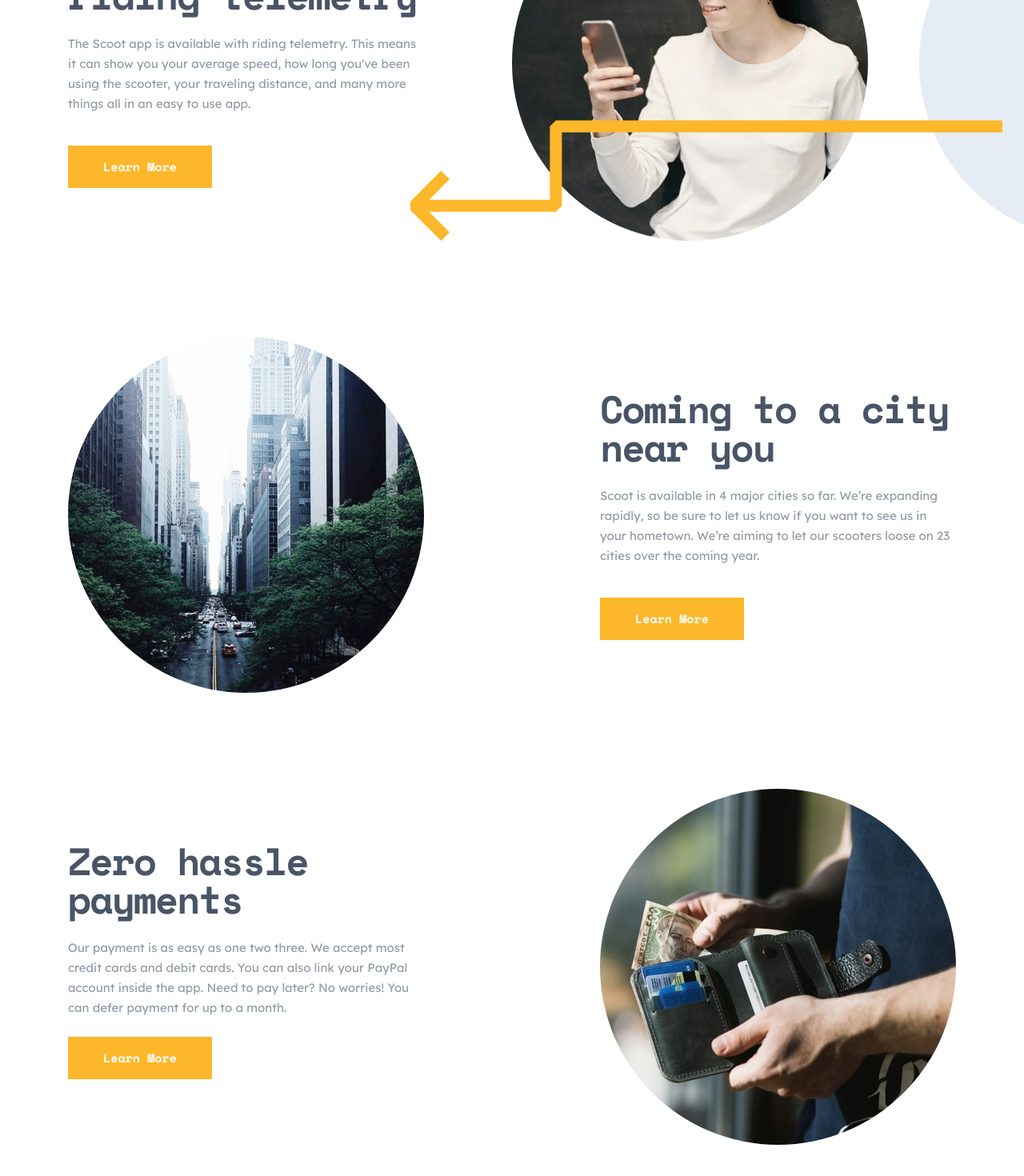
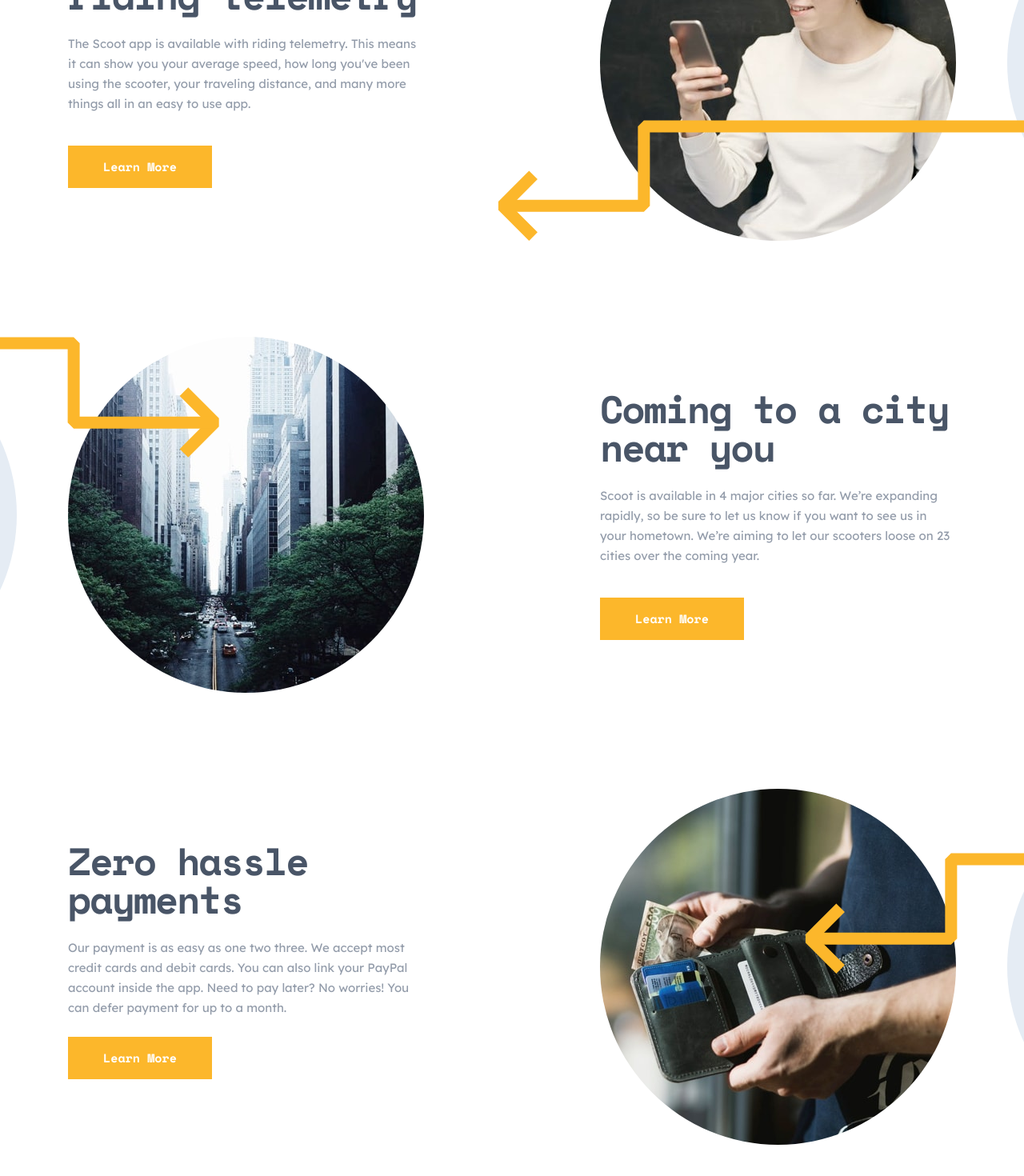
Before and after one commit to miguelzaga/scoot-multi-page-website, a React (Vite) app: page / in a window 1280 px wide. Shown: the part 1542-3012 px from the top of the page at 80% size. Built offline with nearby package versions, Linux system fonts and the light colour scheme.

Commit message:
added the rest of arrows and circles Home

```diff
--- a/src/components/Home.jsx
+++ b/src/components/Home.jsx
@@ -8,6 +8,7 @@ import homeHeroMobile from "/src/assets/images/home-hero-mobile.jpg";
 import homeHeroTablet from "/src/assets/images/home-hero-tablet.jpg";
 import homeHeroDesktop from "/src/assets/images/home-hero-desktop.jpg";
 import leftDownwardArrow from "/src/assets/patterns/left-downward-arrow.svg";
+import rightArrow from "/src/assets/patterns/right-arrow.svg";
 import circle from "/src/assets/patterns/circle.svg";
 
 function Home() {
@@ -96,7 +97,7 @@ function Home() {
       </section>
       <section className="mx-auto mb-29 space-y-29 overflow-x-clip bg-white px-8 md:mb-[104px] md:px-10 lg:mb-52">
         <article className="mx-auto text-center lg:flex lg:max-w-desktop lg:justify-between lg:text-left odd:lg:flex-row-reverse">
-          <div className="relative mx-auto max-w-fit">
+          <div className="relative max-w-fit max-lg:mx-auto">
             <img
               className="mx-auto mb-14 rounded-full lg:m-0"
               src={telemetry}
@@ -128,11 +129,23 @@ function Home() {
           </div>
         </article>
         <article className="mx-auto text-center lg:flex lg:max-w-desktop lg:justify-between lg:text-left odd:lg:flex-row-reverse">
+          <div className="relative max-w-fit max-lg:mx-auto">
             <img
               className="mx-auto mb-14 rounded-full lg:m-0"
               src={nearYou}
               alt=""
             />
+            <img
+              className="absolute right-20 top-0 z-10 max-w-none max-[370px]:max-w-80 sm:right-64"
+              src={rightArrow}
+              alt=""
+            />
+            <img
+              className="absolute bottom-0 right-full z-0 mr-16 hidden max-w-none md:block"
+              src={circle}
+              alt=""
+            />
+          </div>
 
           <div className="mx-auto flex max-w-[576px] flex-col items-center gap-y-8 md:gap-y-10 lg:mx-0 lg:max-w-[445px] lg:items-start lg:gap-y-6">
             <h2 className="mx-auto max-w-[457px] font-mono text-3.5xl/none font-bold tracking-tighter text-darkNavy md:text-h2 lg:mt-[66px]">
@@ -148,11 +161,23 @@ function Home() {
           </div>
         </article>
         <article className="mx-auto text-center lg:flex lg:max-w-desktop lg:justify-between lg:text-left odd:lg:flex-row-reverse">
+          <div className="relative max-w-fit max-lg:mx-auto">
             <img
               className="mx-auto mb-14 rounded-full lg:m-0"
               src={payments}
               alt=""
             />
+            <img
+              className="absolute bottom-0 left-32 top-0 z-10 max-w-none max-[370px]:max-w-96 md:left-64 md:top-20"
+              src={leftDownwardArrow}
+              alt=""
+            />
+            <img
+              className="absolute bottom-0 left-full z-0 ml-16 hidden max-w-none md:block"
+              src={circle}
+              alt=""
+            />
+          </div>
 
           <div className="mx-auto flex max-w-[576px] flex-col items-center gap-y-8 md:gap-y-10 lg:mx-0 lg:max-w-[445px] lg:items-start lg:gap-y-6">
             <h2 className="mx-auto max-w-[457px] font-mono text-3.5xl/none font-bold tracking-tighter text-darkNavy md:text-h2 lg:mt-[66px]">
```
Lines whose indentation alone changed are shown as unchanged.
